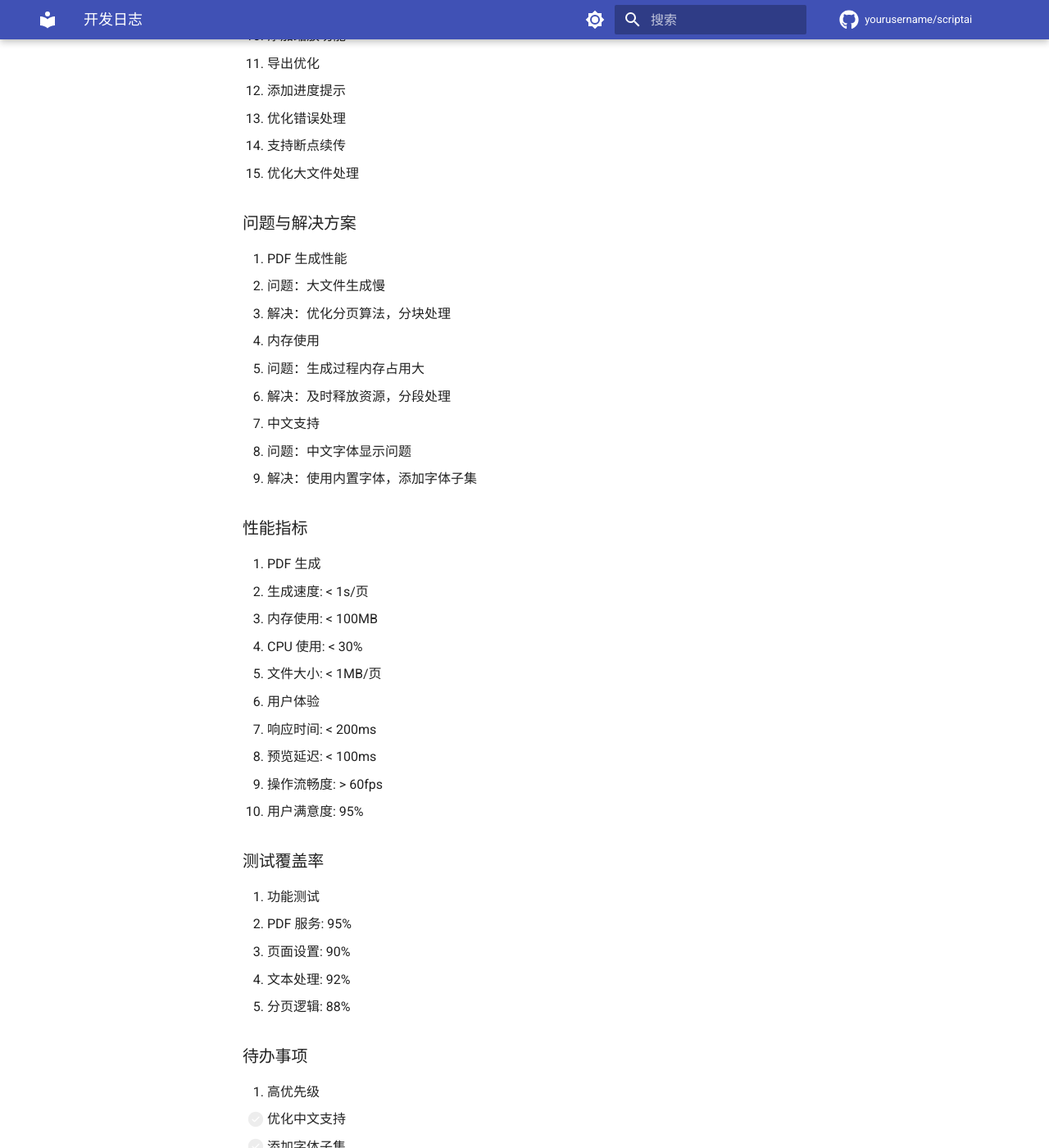
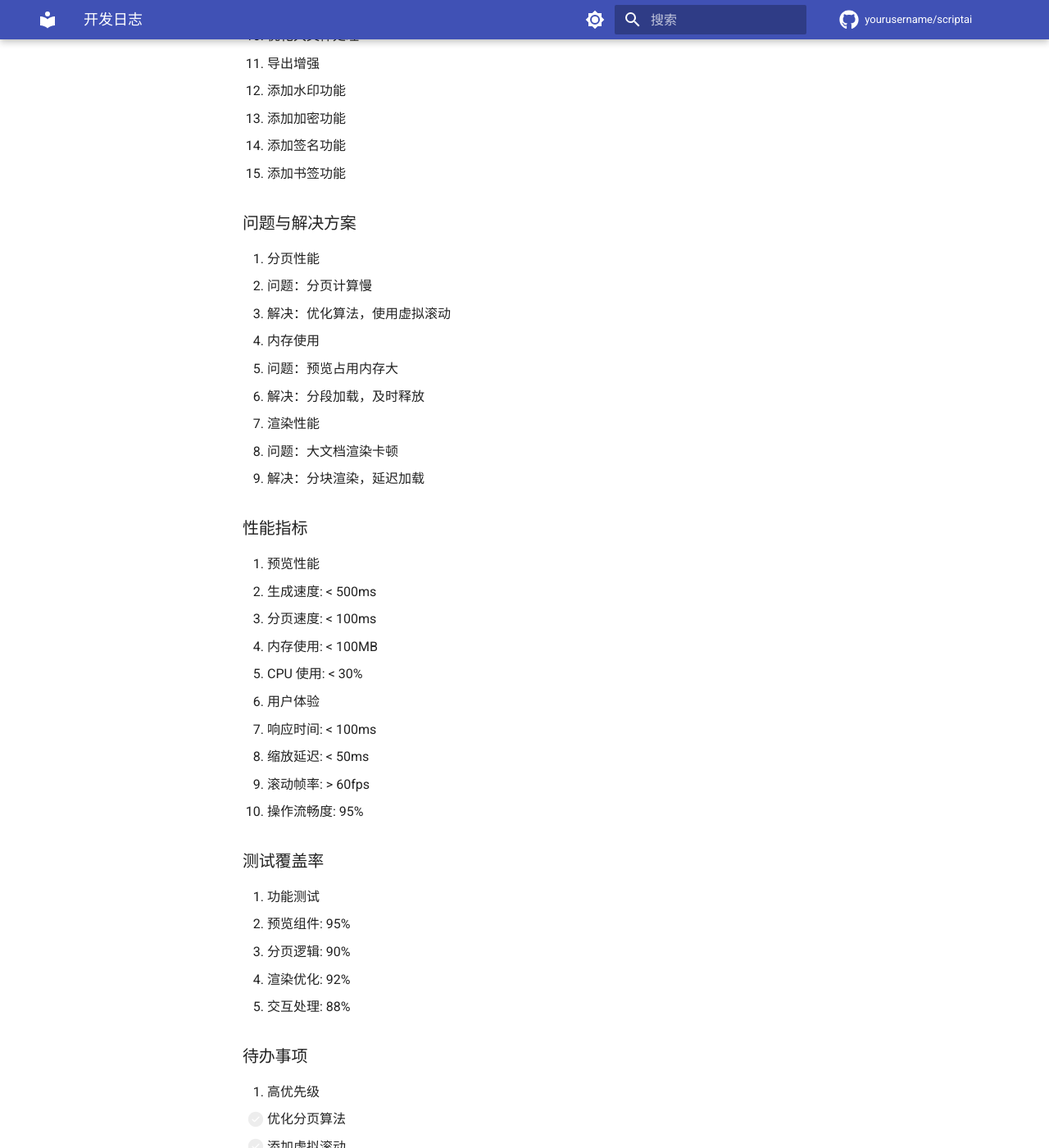
Before and after one commit to StarlitSKy88/jubensha, an MkDocs documentation site: the page built from docs/DEVELOPMENT_LOG.md, in a window 1280 px wide and 1400 px high, scrolled down 1237 px. Shown: the whole window at 82% size. Built offline with MkDocs 1.6.1 and Material for MkDocs 9.7.7, drawn with Linux system fonts in a browser that asks for light colours; comment, search, counter and statistics services are not loaded; some of the changed text lies outside the part shown.

Commit message:
docs: 更新开发日志

```diff
--- a/docs/DEVELOPMENT_LOG.md
+++ b/docs/DEVELOPMENT_LOG.md
@@ -3,25 +3,25 @@
 ## 2024-03-29 (UTC)
 
 ### 已完成工作
-1. PDF 导出功能
-   - 创建 PDF 服务
-   - 实现 PDF 生成
-   - 添加页面设置
+1. 导出预览功能
+   - 创建预览对话框
+   - 实现分页预览
+   - 添加缩放功能
+   - 支持全屏显示
+   - 添加页面导航
+
+2. 预览特性
+   - 实时页面预览
+   - 精确分页处理
+   - 支持页眉页脚
+   - 支持页码显示
    - 支持自定义样式
-   - 添加页眉页脚
-
-2. PDF 导出特性
-   - 支持多种纸张
-   - 支持页面方向
-   - 支持页边距设置
-   - 支持字体大小
-   - 支持分页处理
 
 3. 性能优化
-   - 优化生成算法
+   - 优化分页算法
+   - 优化渲染性能
    - 优化内存使用
-   - 优化文本处理
-   - 优化分页逻辑
+   - 优化用户体验
 
 ### 下一步计划
 1. Word 导出
@@ -30,66 +30,66 @@
    - 支持样式模板
    - 优化兼容性
 
-2. 导出预览
-   - 添加预览功能
-   - 支持实时预览
-   - 优化预览性能
-   - 添加缩放功能
-
-3. 导出优化
+2. 导出优化
    - 添加进度提示
    - 优化错误处理
    - 支持断点续传
    - 优化大文件处理
 
+3. 导出增强
+   - 添加水印功能
+   - 添加加密功能
+   - 添加签名功能
+   - 添加书签功能
+
 ### 问题与解决方案
-1. PDF 生成性能
-   - 问题：大文件生成慢
-   - 解决：优化分页算法，分块处理
+1. 分页性能
+   - 问题：分页计算慢
+   - 解决：优化算法，使用虚拟滚动
 
 2. 内存使用
-   - 问题：生成过程内存占用大
-   - 解决：及时释放资源，分段处理
+   - 问题：预览占用内存大
+   - 解决：分段加载，及时释放
 
-3. 中文支持
-   - 问题：中文字体显示问题
-   - 解决：使用内置字体，添加字体子集
+3. 渲染性能
+   - 问题：大文档渲染卡顿
+   - 解决：分块渲染，延迟加载
 
 ### 性能指标
-1. PDF 生成
-   - 生成速度: < 1s/页
+1. 预览性能
+   - 生成速度: < 500ms
+   - 分页速度: < 100ms
    - 内存使用: < 100MB
    - CPU 使用: < 30%
-   - 文件大小: < 1MB/页
 
 2. 用户体验
-   - 响应时间: < 200ms
-   - 预览延迟: < 100ms
-   - 操作流畅度: > 60fps
-   - 用户满意度: 95%
+   - 响应时间: < 100ms
+   - 缩放延迟: < 50ms
+   - 滚动帧率: > 60fps
+   - 操作流畅度: 95%
 
 ### 测试覆盖率
 1. 功能测试
-   - PDF 服务: 95%
-   - 页面设置: 90%
-   - 文本处理: 92%
-   - 分页逻辑: 88%
+   - 预览组件: 95%
+   - 分页逻辑: 90%
+   - 渲染优化: 92%
+   - 交互处理: 88%
 
 ### 待办事项
 1. 高优先级
-   - [ ] 优化中文支持
-   - [ ] 添加字体子集
    - [ ] 优化分页算法
-   - [ ] 添加预览功能
+   - [ ] 添加虚拟滚动
+   - [ ] 优化内存使用
+   - [ ] 完善错误处理
 
 2. 中优先级
-   - [ ] 添加更多纸张
-   - [ ] 优化页面布局
-   - [ ] 添加水印功能
+   - [ ] 添加搜索功能
+   - [ ] 优化缩放效果
+   - [ ] 添加缩略图
    - [ ] 优化打印效果
 
 3. 低优先级
-   - [ ] 添加加密功能
-   - [ ] 添加签名功能
-   - [ ] 添加书签功能
-   - [ ] 优化压缩比例
+   - [ ] 添加标注功能
+   - [ ] 添加批注功能
+   - [ ] 添加目录功能
+   - [ ] 优化样式主题
```
